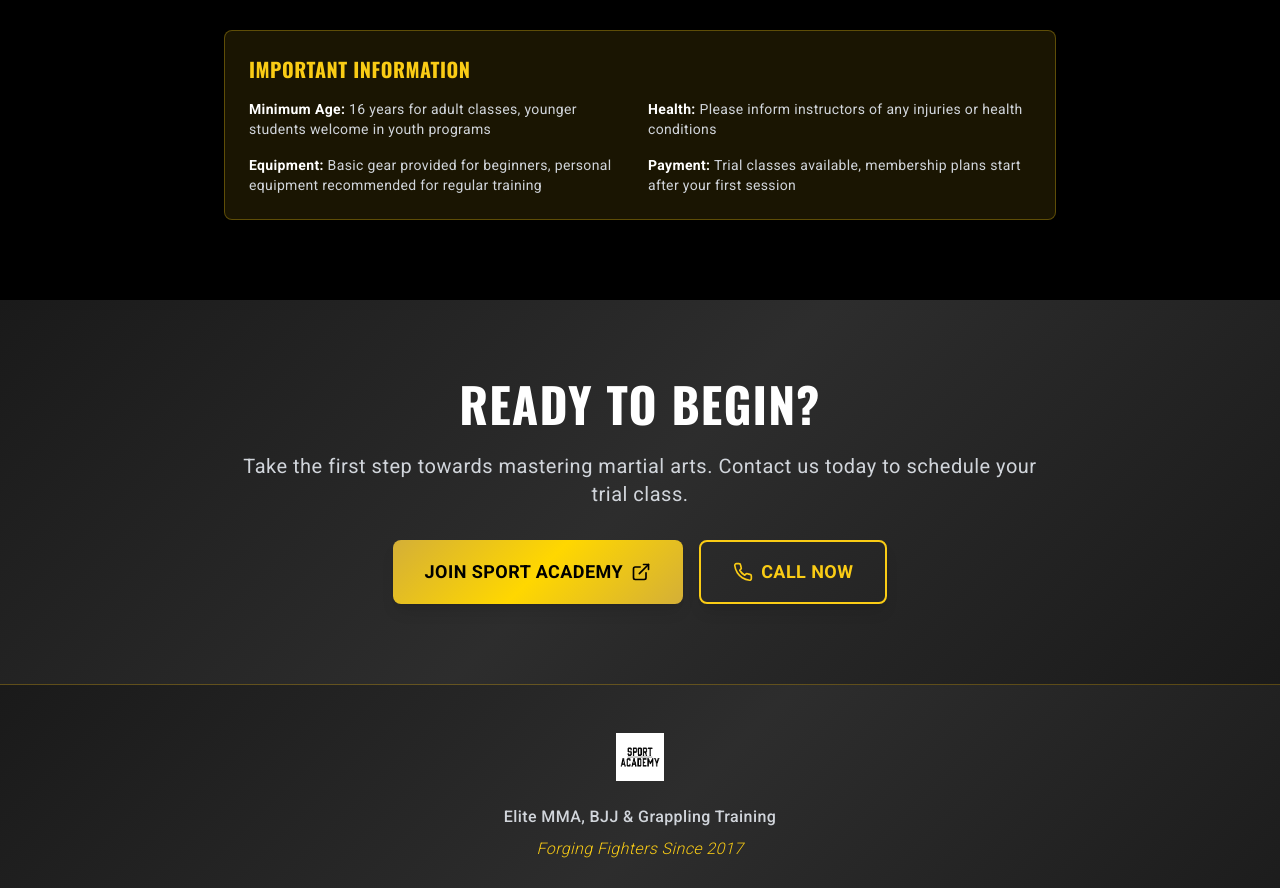
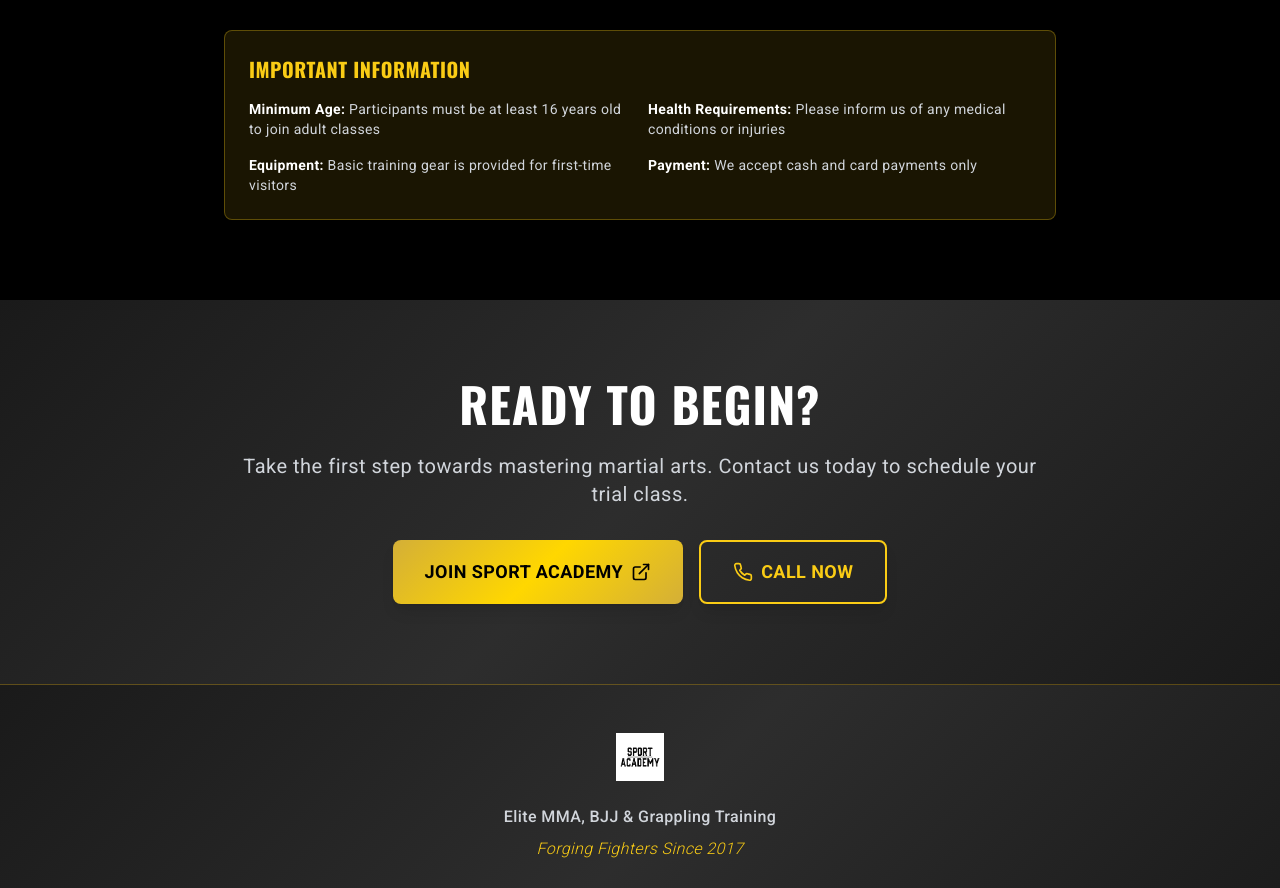
Before and after one commit to Leox-bot/SportAcademy, a React (Vite) app: page /contact in a window 1280 px wide. Shown: the part 2125-3013 px from the top of the page. Built offline with nearby package versions, Linux system fonts and the light colour scheme.

Commit message:
Update Contact page payment and age sections

```diff
--- a/src/pages/Contact.tsx
+++ b/src/pages/Contact.tsx
@@ -235,22 +235,22 @@ export default function Contact() {
               <div className="grid md:grid-cols-2 gap-4">
                 <div>
                   <p className="text-gray-300 text-sm tracking-wide">
-                    <strong className="text-white">{t('contact.instructions.age').split(':')[0]}:</strong> {t('contact.instructions.age').split(':')[1]}
+                    <strong className="text-white">Minimum Age:</strong> Participants must be at least 16 years old to join adult classes
                   </p>
                 </div>
                 <div>
                   <p className="text-gray-300 text-sm tracking-wide">
-                    <strong className="text-white">{t('contact.instructions.health').split(':')[0]}:</strong> {t('contact.instructions.health').split(':')[1]}
+                    <strong className="text-white">Health Requirements:</strong> Please inform us of any medical conditions or injuries
                   </p>
                 </div>
                 <div>
                   <p className="text-gray-300 text-sm tracking-wide">
-                    <strong className="text-white">{t('contact.instructions.equipment').split(':')[0]}:</strong> {t('contact.instructions.equipment').split(':')[1]}
+                    <strong className="text-white">Equipment:</strong> Basic training gear is provided for first-time visitors
                   </p>
                 </div>
                 <div>
                   <p className="text-gray-300 text-sm tracking-wide">
-                    <strong className="text-white">{t('contact.instructions.payment').split(':')[0]}:</strong> {t('contact.instructions.payment').split(':')[1]}
+                    <strong className="text-white">Payment:</strong> We accept cash and card payments only
                   </p>
                 </div>
               </div>
```
